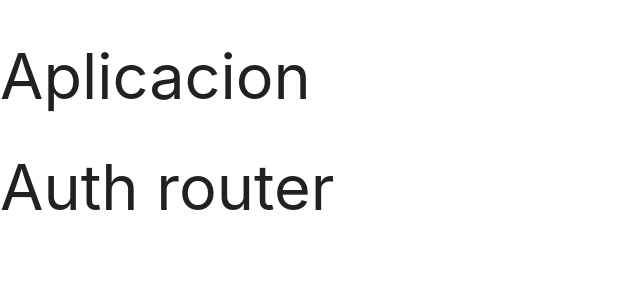
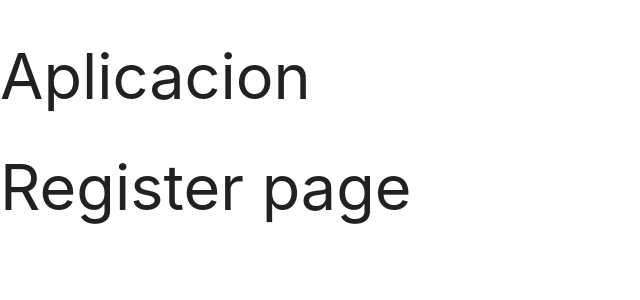
Before and after one commit to TheKevinT/React-Firebase-Redux-Materialize, a React (Create React App) app: page /register in a window 1280 px wide. Shown: the top 300 px of the page, without its empty margins (0-640 px from the left). Built offline with nearby package versions, Linux system fonts and the light colour scheme.

Commit message:
configurando las rutas

```diff
--- /dev/null
+++ b/src/Pages/LoginScreen.jsx
@@ -0,0 +1,11 @@
+import React from "react";
+
+const LoginScreen = () => {
+  return (
+    <>
+      <h1>Login page</h1>
+    </>
+  );
+};
+
+export default LoginScreen;
--- /dev/null
+++ b/src/Pages/RegisterScreen.jsx
@@ -0,0 +1,11 @@
+import React from "react";
+
+const RegisterScreen = () => {
+  return (
+    <>
+      <h1>Register page</h1>
+    </>
+  );
+};
+
+export default RegisterScreen;
--- a/src/Routers/AuthRouter.jsx
+++ b/src/Routers/AuthRouter.jsx
@@ -1,9 +1,17 @@
 import React from "react";
+import { BrowserRouter as Router, Switch, Route } from "react-router-dom";
+import LoginScreen from "../Pages/LoginScreen";
+import RegisterScreen from "../Pages/RegisterScreen";
 
 const AuthRouter = () => {
   return (
     <>
-      <h1>Auth router</h1>
+      <Router>
+        <Switch>
+          <Route exact path="/login" component={LoginScreen} />
+          <Route exact path="/register" component={RegisterScreen} />
+        </Switch>
+      </Router>
     </>
   );
 };
```
